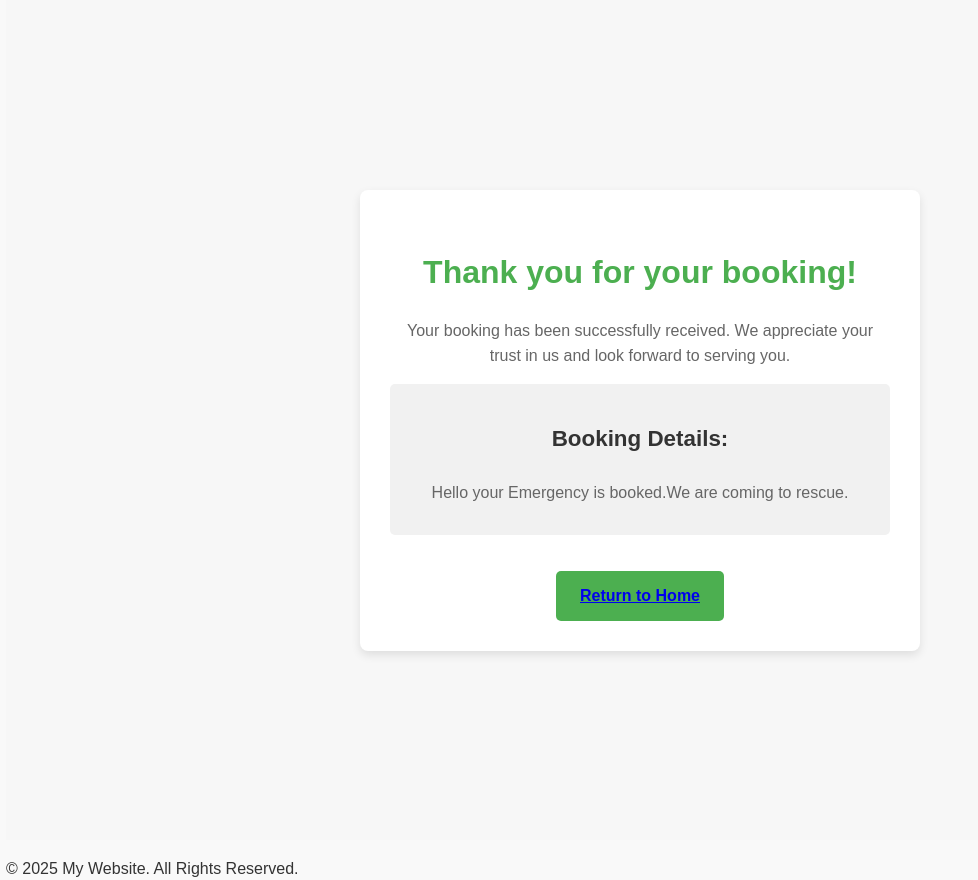
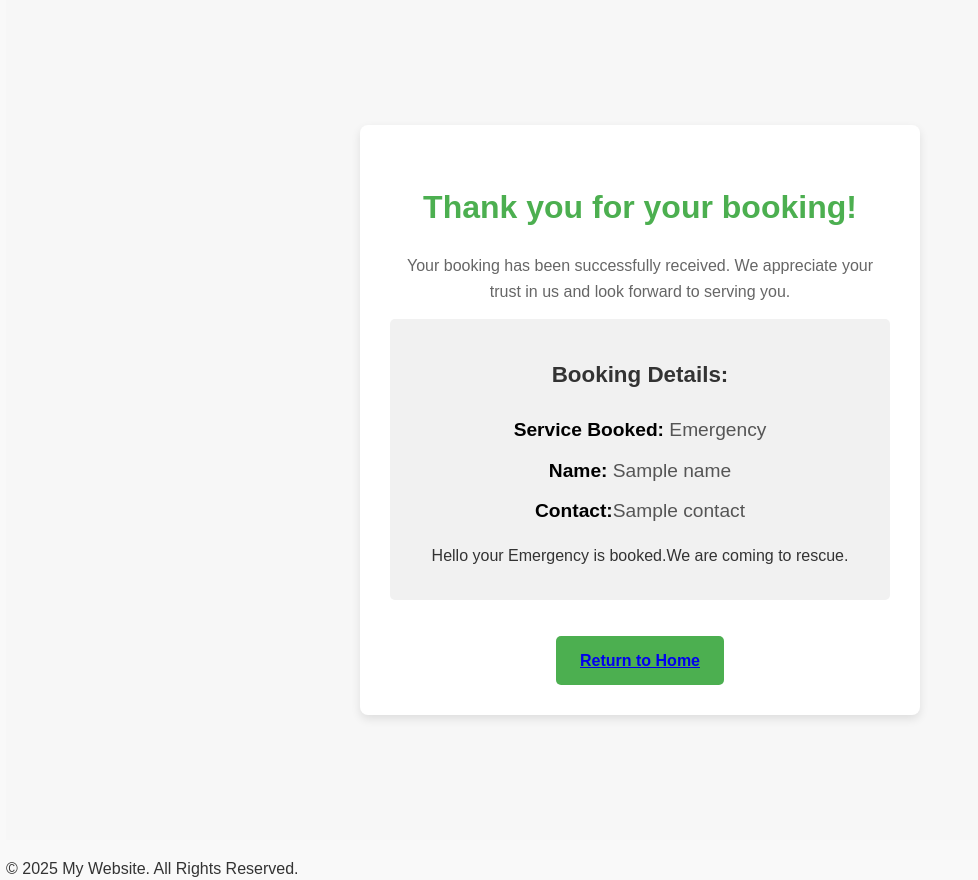
Before and after one commit to Ghalib92/mySystem, a Django app: template myHospital/firstapp/templates/emergency_booked.html in a window 1280 px wide. Shown: the part 150-1030 px from the top of the page, without its empty margins (0-978 px from the left). Run offline with Django 5.2, Linux system fonts and the light colour scheme; the template is opened without the code that fills it: most values are stand-ins (such as "Sample title", 1, 10 or a date in 2020).

Commit message:
in built changes

```diff
--- a/myHospital/firstapp/admin.py
+++ b/myHospital/firstapp/admin.py
@@ -15,7 +15,7 @@ class PhysicalAppointmentAdmin(admin.ModelAdmin):
 
 @admin.register(EmergencyCare)
 class EmergencyCareAdmin(admin.ModelAdmin):
-     list_display = ('patient_name', 'contact_number', 'condition_description', 'priority_level')
-     search_fields = ('patient_name', 'contact_number', 'condition_description', 'priority_level', )
-     list_filter = ('patient_name','condition_description', 'priority_level',)
+     list_display = ('patient_name', 'contact_number', 'condition_description', 'priority_level','location')
+     search_fields = ('patient_name', 'contact_number', 'condition_description', 'priority_level','location' )
+     list_filter = ('patient_name','condition_description', 'priority_level','location')
         # Order by most recent creation date
--- a/myHospital/firstapp/forms.py
+++ b/myHospital/firstapp/forms.py
@@ -11,7 +11,7 @@ class PhysicalAppointmentForm(forms.ModelForm):
 class EmergencyCareForm(forms.ModelForm):
     class Meta:
         model = EmergencyCare
-        fields = ['patient_name','contact_number','condition_description','priority_level']
+        fields = ['patient_name','contact_number','condition_description','priority_level','location']
         widgets = {
             'priority_level': forms.Select(choices=EmergencyCare.priority_level),
             'appointment_date': forms.DateInput(attrs={'type': 'date'}),
--- a/myHospital/firstapp/models.py
+++ b/myHospital/firstapp/models.py
@@ -23,11 +23,13 @@ class EmergencyCare(models.Model):
     contact_number = models.CharField(max_length=255)
     condition_description = models.TextField()
     priority_level = models.CharField(max_length=255,choices = [
+
         ('High', 'High'),
         ('Medium', 'Medium'),
         ('Low', 'Low'),
     ])
+    location = models.CharField(max_length=25, default='')
     timestamp = models.DateTimeField(auto_now_add=True)  # Automatically record the time of entry
 
     def __str__(self):
-        return f"{self.patient_name} - {self.condition_description}"
+        return f"{self.patient_name} - {self.condition_description} - {self.location}"
--- a/myHospital/firstapp/templates/emergency_booked.html
+++ b/myHospital/firstapp/templates/emergency_booked.html
@@ -11,6 +11,11 @@
 
         <div class="booking-details">
             <h3>Booking Details:</h3>
+            <ul>
+                <li><strong>Service Booked:</strong> Emergency</li>
+                <li><strong>Name:</strong> {{ name }}</li>
+                <li><strong>Contact:</strong>{{ contact }}</li>
+            </ul
             <p>Hello your Emergency is booked.We are coming to rescue.</p>
         </div>
         <div class="btnn">
--- a/myHospital/firstapp/urls.py
+++ b/myHospital/firstapp/urls.py
@@ -6,7 +6,7 @@ urlpatterns = [
     path('online_consultations/', views.online, name='online_consultations'),
     path('physical_appointment/', views.physical, name='physical_appointment'),
     path('emergency_care/', views.emergency, name='emergency_care'),
-    path('emergency_booked',views.emergency_booked, name='emergency_booked'),
+    path('emergency_booked/<int:emergency_id>/',views.emergency_booked, name='emergency_booked'),
     path('booking-success/<int:appointment_id>/', views.booking, name='booking_success'),
 
  ]
```
Also changed, not shown: myHospital/firstapp/views.py (+10 -4 lines), myHospital/firstapp/migrations/0003_emergencycare_location.py (added).
